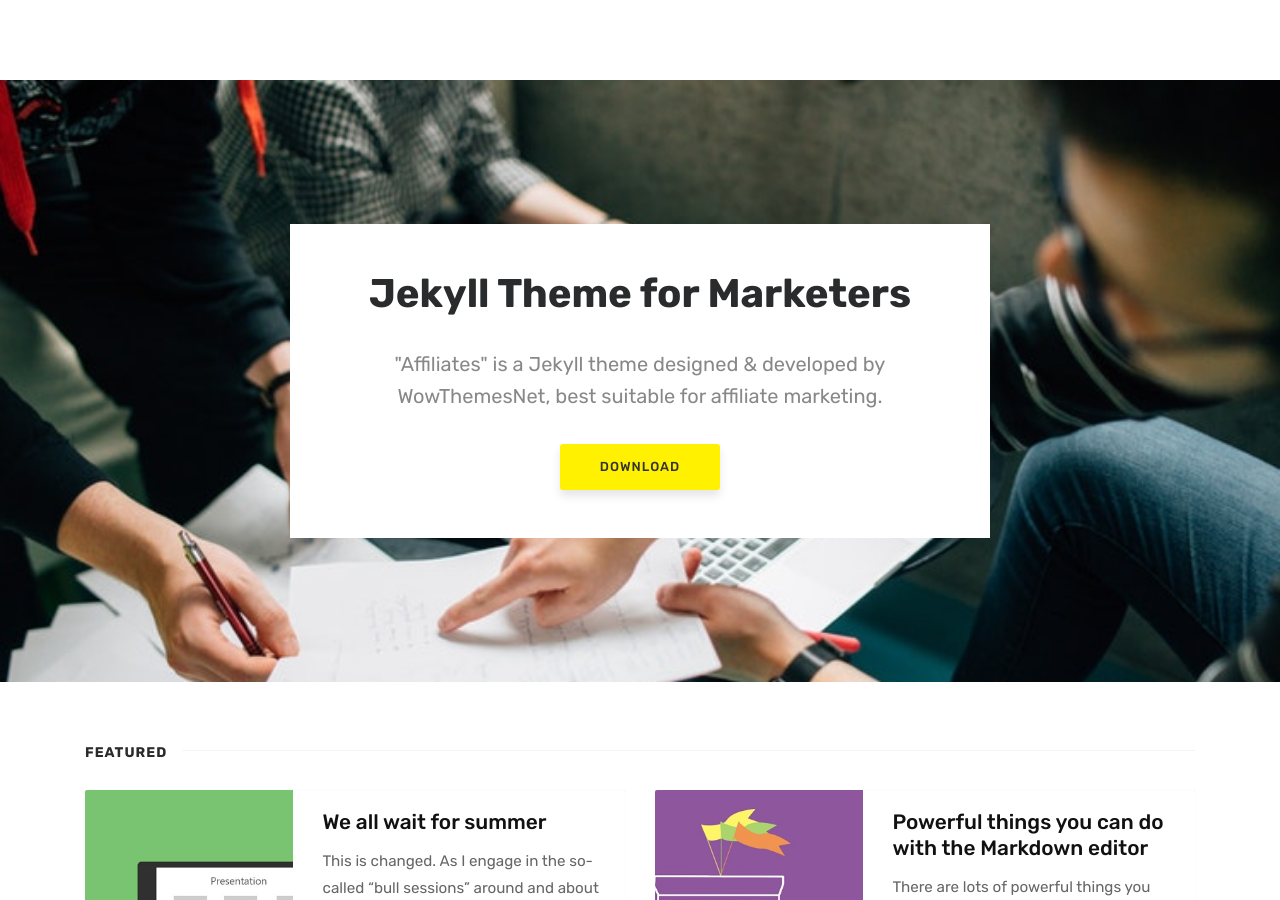
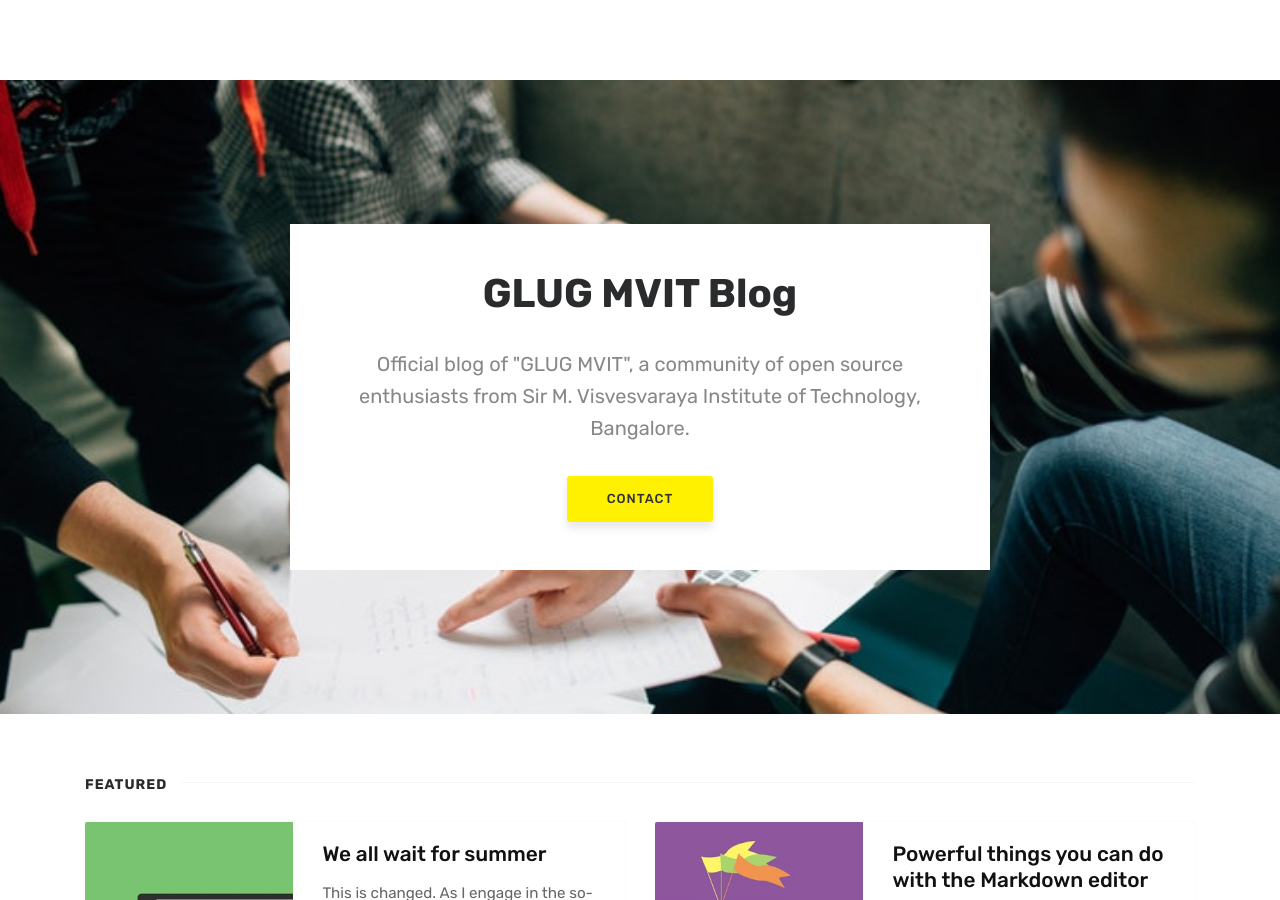
Before and after one commit to glugmvit/glugmvit.github.io, a Jekyll site: the page built from index.html, in a window 1280 px wide and 900 px high. Built offline with Jekyll 4.4.1, drawn with Linux system fonts in a browser that asks for light colours; the list of posts is cut into pages by our own code; comment, search, counter and statistics services are not loaded.

Commit message:
Add home page description

```diff
--- a/_layouts/default.html
+++ b/_layouts/default.html
@@ -92,8 +92,6 @@
     </div>
 </header>
 
-
-
 <!-- End Menu Navigation
 ================================================== -->
 
@@ -135,10 +133,10 @@
                 <div class="col-md-4 text-right footersocial">
                     <h5>Connect with Us</h5>
                     <a href="#"><i class="fa fa-facebook"></i></a>
-                    <i class="fa fa-twitter"></i>
-                    <i class="fa fa-google"></i>
-                    <i class="fa fa-pinterest"></i>
-                    <i class="fa fa-github"></i>
+                    <a href="#"><i class="fa fa-twitter"></i></a>
+                    <a href="#"><i class="fa fa-google"></i></a>
+                    <a href="#"><i class="fa fa-pinterest"></i></a>
+                    <a href="#"><i class="fa fa-github"></i></a>
                 </div>
             </div>
         </div>
--- a/index.html
+++ b/index.html
@@ -7,9 +7,9 @@
 ================================================== -->
 <section class="intro full-width">
     <div class="wrapintro">
-        <h1>Jekyll Theme for Marketers</h1>
-        <h2 class="lead">"Affiliates" is a Jekyll theme designed & developed by WowThemesNet, best suitable for affiliate marketing.</h2>
-        <a href="https://github.com/wowthemesnet/affiliates-jekyll-theme/archive/master.zip" class="btn">Download</a>
+        <h1>GLUG MVIT Blog</h1>
+        <h2 class="lead">Official blog of "GLUG MVIT", a community of open source enthusiasts from Sir M. Visvesvaraya Institute of Technology, Bangalore.</h2>
+        <a href="mailto:glugmvit@gmail.com" class="btn">Contact</a>
     </div>
 </section>
 
```
